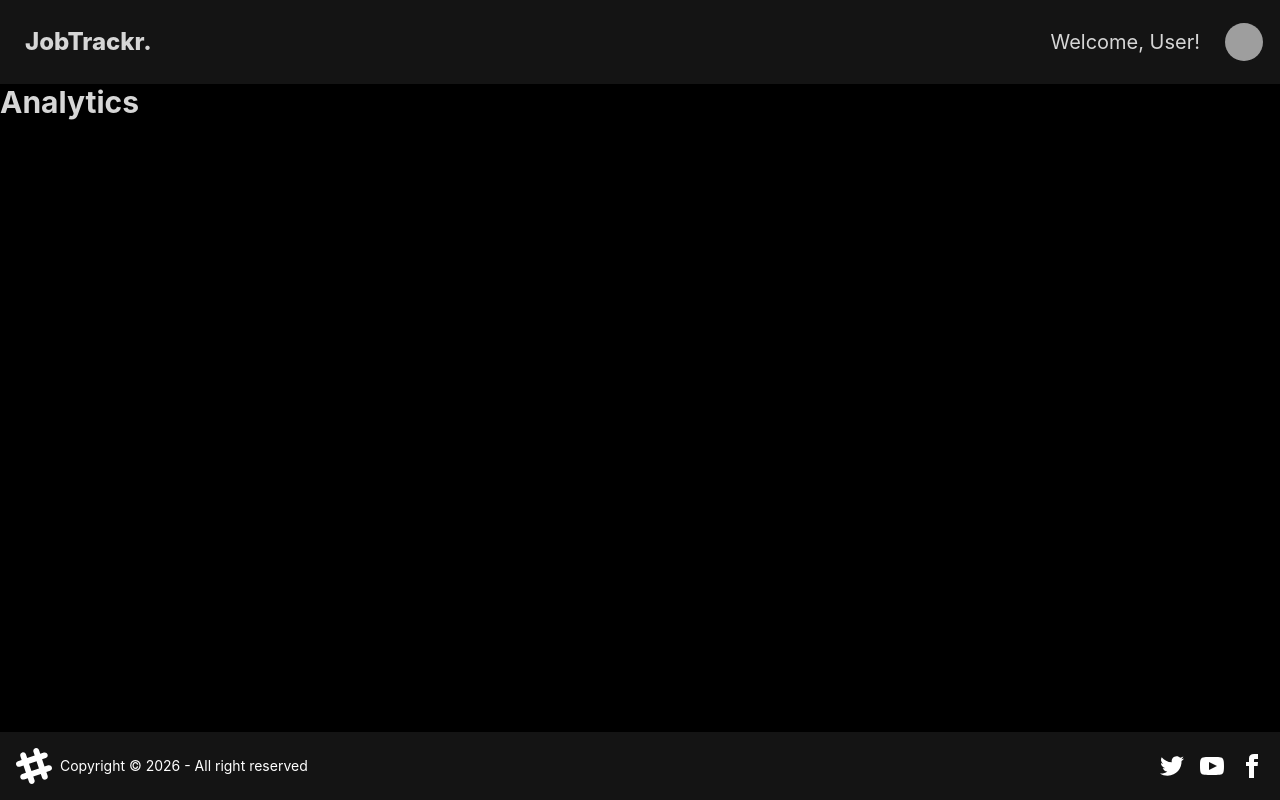
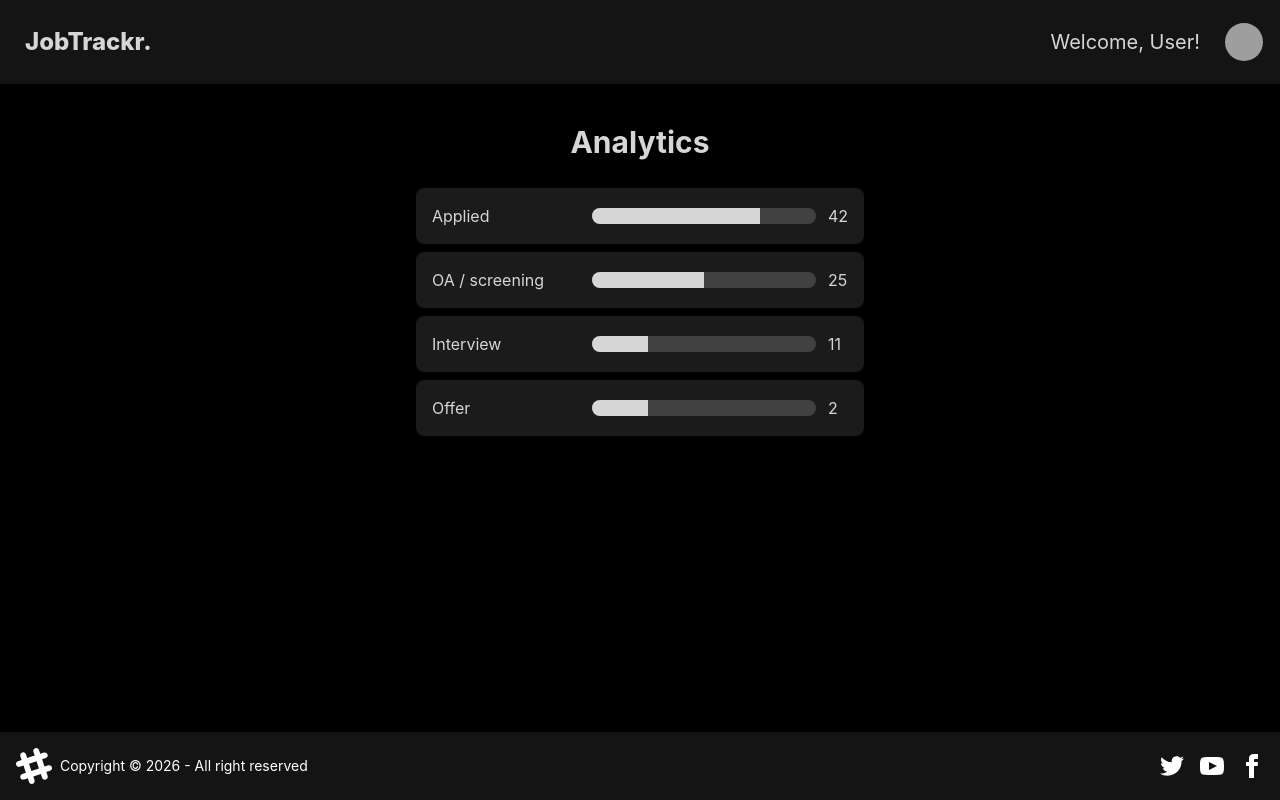
Before and after one commit to AkhilYeddu/jobTrackr-web, a React (Vite) app: page /analytics in a window 1280 px wide. Built offline with nearby package versions, Linux system fonts and the light colour scheme; grey boxes are pictures that could not be loaded.

Commit message:
created little bit of analytics page, planning a job component, added some mockData

```diff
--- a/src/components/Analytics.jsx
+++ b/src/components/Analytics.jsx
@@ -1,7 +1,44 @@
 
 const Analytics = () => {
   return (
-    <div className="text-3xl font-bold">Analytics</div>
+    <div className="items-center flex flex-col">
+          <div className="text-3xl font-bold mb-5 mt-10">Analytics</div>
+      <div className="flex-col">
+
+        <div className="flex p-2 items-center bg-base-300 rounded-lg p-4 m-2">
+          <h1 className="w-40">Applied</h1>
+            <progress className="progress rounded-lg w-56 h-4 mr-3" value="75" max="100"></progress>
+            <span>42</span>
+        </div>
+
+        <div className="flex p-2 items-center bg-base-300 rounded-lg p-4 m-2">
+          <h1 className="w-40">OA / screening</h1>
+            <progress className="progress rounded-lg w-56 h-4 mr-3" value="50" max="100"></progress>
+            <span>25</span>
+        </div>
+
+
+        <div className="flex p-2 items-center bg-base-300 rounded-lg p-4 m-2">
+          <h1 className="w-40">Interview</h1>
+            <progress className="progress rounded-lg w-56 h-4 mr-3" value="25" max="100"></progress>
+            <span>11</span>
+        </div>
+
+
+        <div className="flex p-2 items-center bg-base-300 rounded-lg p-4 m-2">
+          <h1 className="w-40">Offer</h1>
+            <progress className="progress rounded-lg w-56 h-4 mr-3" value="25" max="100"></progress>
+            <span>2</span>
+        </div>
+
+
+
+      </div>
+
+    </div>
+
+
+
   )
 }
 
--- a/src/components/DashBoard.jsx
+++ b/src/components/DashBoard.jsx
@@ -1,4 +1,6 @@
+
 const DashBoard = () => {
+
   return (
     <div className="dashboard grid grid-cols-1 md:grid-cols-2 xl:grid-cols-4 gap-6">
 
--- /dev/null
+++ b/src/components/JobCard.jsx
@@ -0,0 +1,30 @@
+
+const JobCard = () => {
+  return (
+    <div className="card w-96 bg-base-300 card-sm shadow-sm rounded-xl transition-all duration-300 hover:-translate-y-2  m-4 hover:border-white hover:border-1">
+                <div className="card-body">
+                    <h2 className="card-title font-bold text-xl">CRED</h2>
+                    <p className="font-medium">Full stack intern</p>
+                <div className="justify-end card-actions">
+                    {/* Open the modal using document.getElementById('ID').showModal() method */}
+                        <button className="btn m-1 btn-primary border rounded-xl cursor-pointer  hover:bg-white hover:text-black" onClick={()=>document.getElementById('my_modal_1').showModal()}>Actions</button>
+                        <dialog id="my_modal_1" className="modal">
+                        <div className="modal-box">
+                            <h3 className="font-bold text-lg">Hello!</h3>
+                            <p className="py-4">Press ESC key or click the button below to close</p>
+                            <div className="modal-action">
+                            <form method="dialog">
+                                {/* if there is a button in form, it will close the modal */}
+                                <button className="btn">Close</button>
+                            </form>
+                            </div>
+                        </div>
+                        </dialog>
+            </div>
+            </div>
+        </div>
+
+  )
+}
+
+export default JobCard
--- /dev/null
+++ b/src/utils/mockData.js
@@ -0,0 +1,177 @@
+const jobs = [
+  {
+    id: 1,
+    company: "Razorpay",
+    role: "SDE Intern",
+    status: "Applied",
+    location: "Bangalore",
+    appliedDate: "2026-07-01",
+    recruiter: "Priya Sharma",
+    salary: "₹12 LPA",
+    jobType: "Internship",
+    notes: "Applied through company careers page.",
+    link: "https://razorpay.com/careers"
+  },
+  {
+    id: 2,
+    company: "Zomato",
+    role: "Frontend Intern",
+    status: "Applied",
+    location: "Gurgaon",
+    appliedDate: "2026-07-03",
+    recruiter: "Rahul Gupta",
+    salary: "₹10 LPA",
+    jobType: "Internship",
+    notes: "Referral from LinkedIn.",
+    link: "https://careers.zomato.com"
+  },
+  {
+    id: 3,
+    company: "Microsoft",
+    role: "Software Engineer Intern",
+    status: "Applied",
+    location: "Hyderabad",
+    appliedDate: "2026-07-05",
+    recruiter: "Anjali Singh",
+    salary: "₹18 LPA",
+    jobType: "Internship",
+    notes: "Applied via Microsoft Careers.",
+    link: "https://careers.microsoft.com"
+  },
+  {
+    id: 4,
+    company: "Swiggy",
+    role: "Backend Intern",
+    status: "OA / Screening",
+    location: "Bangalore",
+    appliedDate: "2026-06-25",
+    recruiter: "Nikhil Verma",
+    salary: "₹11 LPA",
+    jobType: "Internship",
+    oaDate: "2026-07-10",
+    notes: "OA completed.",
+    link: "https://careers.swiggy.com"
+  },
+  {
+    id: 5,
+    company: "Groww",
+    role: "SDE Intern",
+    status: "OA / Screening",
+    location: "Bangalore",
+    appliedDate: "2026-06-29",
+    recruiter: "Sneha Kapoor",
+    salary: "₹14 LPA",
+    jobType: "Internship",
+    oaDate: "2026-07-12",
+    notes: "Waiting for OA results.",
+    link: "https://groww.in/careers"
+  },
+  {
+    id: 6,
+    company: "PhonePe",
+    role: "Backend Engineer",
+    status: "OA / Screening",
+    location: "Bangalore",
+    appliedDate: "2026-07-02",
+    recruiter: "Arjun Rao",
+    salary: "₹22 LPA",
+    jobType: "Full Time",
+    oaDate: "2026-07-14",
+    notes: "Technical assessment pending.",
+    link: "https://www.phonepe.com/careers"
+  },
+  {
+    id: 7,
+    company: "Dunzo",
+    role: "Full Stack Intern",
+    status: "Interview",
+    location: "Remote",
+    appliedDate: "2026-06-20",
+    recruiter: "Amit Jain",
+    salary: "₹9 LPA",
+    jobType: "Internship",
+    interviewDate: "2026-07-18",
+    interviewTime: "4:00 PM",
+    interviewRound: "Technical Round 1",
+    notes: "Prepare DSA and React.",
+    link: "https://dunzo.com/careers"
+  },
+  {
+    id: 8,
+    company: "CRED",
+    role: "Frontend Engineer",
+    status: "Interview",
+    location: "Bangalore",
+    appliedDate: "2026-06-18",
+    recruiter: "Ritika Malhotra",
+    salary: "₹20 LPA",
+    jobType: "Full Time",
+    interviewDate: "2026-07-20",
+    interviewTime: "11:00 AM",
+    interviewRound: "Hiring Manager",
+    notes: "System Design discussion.",
+    link: "https://careers.cred.club"
+  },
+  {
+    id: 9,
+    company: "Google",
+    role: "Software Engineer",
+    status: "Interview",
+    location: "Hyderabad",
+    appliedDate: "2026-06-15",
+    recruiter: "John Doe",
+    salary: "₹35 LPA",
+    jobType: "Full Time",
+    interviewDate: "2026-07-25",
+    interviewTime: "2:30 PM",
+    interviewRound: "Coding Round",
+    notes: "Revise Trees and Graphs.",
+    link: "https://careers.google.com"
+  },
+  {
+    id: 10,
+    company: "Meesho",
+    role: "SDE Intern",
+    status: "Offer",
+    location: "Bangalore",
+    appliedDate: "2026-06-01",
+    recruiter: "Karan Patel",
+    salary: "₹15 LPA",
+    jobType: "Internship",
+    offerDate: "2026-07-08",
+    joiningDate: "2027-01-05",
+    notes: "Offer accepted.",
+    link: "https://www.meesho.io/jobs"
+  },
+  {
+    id: 11,
+    company: "Amazon",
+    role: "Software Development Engineer",
+    status: "Offer",
+    location: "Hyderabad",
+    appliedDate: "2026-05-28",
+    recruiter: "Sarah Williams",
+    salary: "₹32 LPA",
+    jobType: "Full Time",
+    offerDate: "2026-07-06",
+    joiningDate: "2027-02-01",
+    notes: "Negotiating compensation.",
+    link: "https://amazon.jobs"
+  },
+  {
+    id: 12,
+    company: "Adobe",
+    role: "Frontend Engineer",
+    status: "Rejected",
+    location: "Noida",
+    appliedDate: "2026-05-15",
+    recruiter: "Rohit Mehta",
+    salary: "₹24 LPA",
+    jobType: "Full Time",
+    rejectedDate: "2026-06-10",
+    notes: "Rejected after final interview.",
+    link: "https://careers.adobe.com"
+  }
+];
+
+export default jobs;
```
